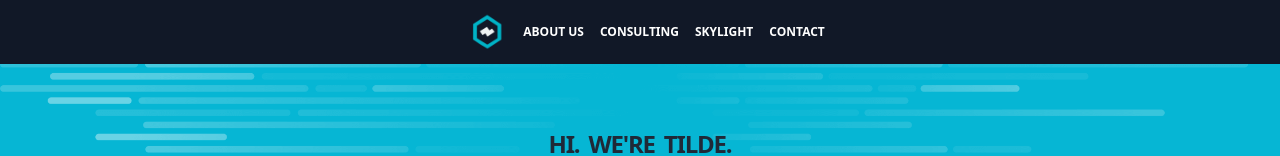
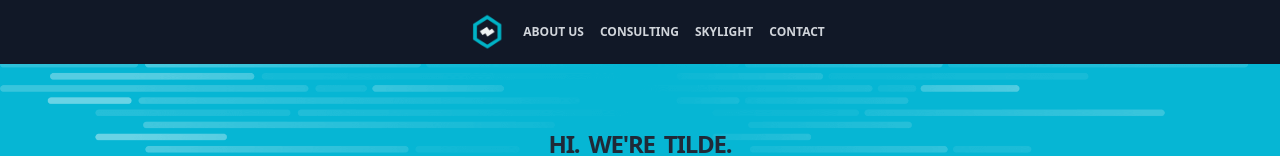
Before and after one commit to aztorius-j/domaca-uloha-8B, a website: page public/index.html in a window 1280 px wide. Shown: the top 156 px of the page. Drawn offline with Linux system fonts and the light colour scheme.

Commit message:
uprava v headeri - pridany hover na navigacii

```diff
--- a/public/index.html
+++ b/public/index.html
@@ -28,7 +28,7 @@
 
         <nav class="hidden md:flex justify-center h-full">
 
-            <ul class="text-white text-xs font-[900] flex items-center gap-x-4">
+            <ul class="text-xs font-[900] flex items-center gap-x-4">
 
                 <li>
                     <a href="#">
@@ -37,19 +37,19 @@
                 </li>
 
                 <li>
-                    <a href="#">ABOUT US</a>
+                    <a href="#" class="text-gray-300 hover:text-white">ABOUT US</a>
                 </li>
 
                 <li>
-                    <a href="#">CONSULTING</a>
+                    <a href="#" class="text-gray-300 hover:text-white">CONSULTING</a>
                 </li>
 
                 <li>
-                    <a href="#">SKYLIGHT</a>
+                    <a href="#" class="text-gray-300 hover:text-white">SKYLIGHT</a>
                 </li>
 
                 <li>
-                    <a href="#">CONTACT</a>
+                    <a href="#" class="text-gray-300 hover:text-white">CONTACT</a>
                 </li>
 
 
```
Also changed, not shown: public/output.css.
